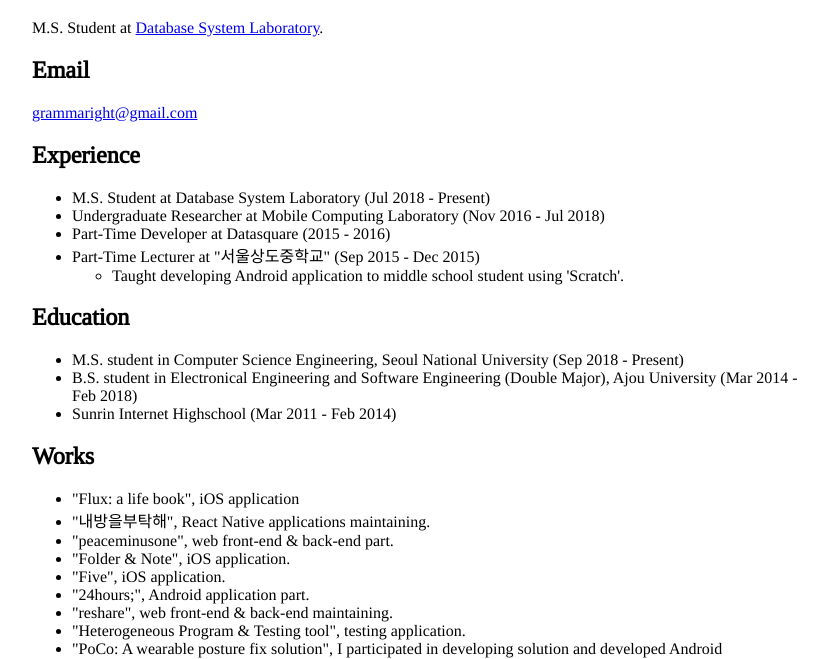
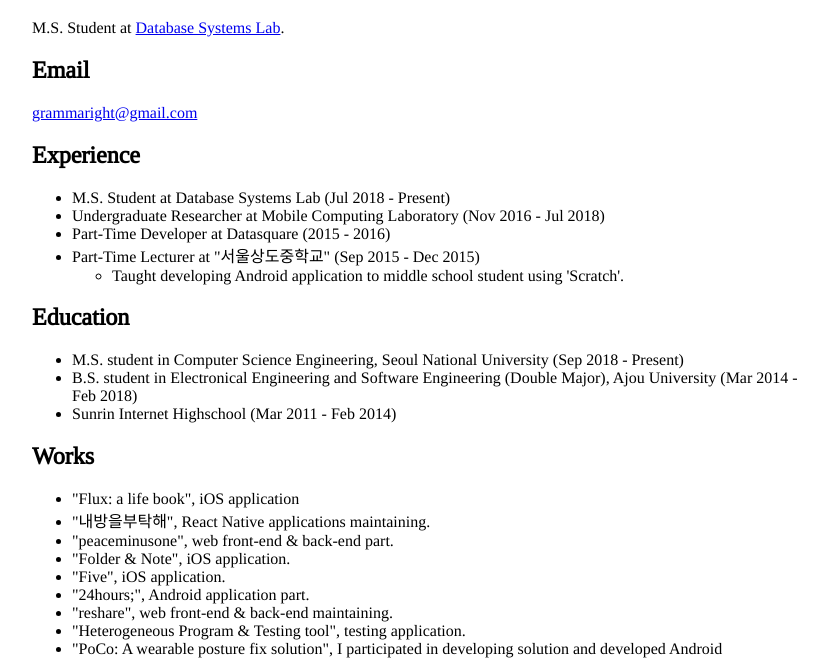
Before and after one commit to grammaright/kyoseung.debug.sexy, a plain HTML site: page index.html in a window 1280 px wide. Shown: the part 70-729 px from the top of the page, without its empty margins (224-1043 px from the left). Drawn offline with Linux system fonts and the light colour scheme.

Commit message:
lab 오타 수정, README.md 추가

```diff
--- a/index.html
+++ b/index.html
@@ -10,7 +10,7 @@
     <body>
         <div class="container">
             <h1>Kyoseung Koo (<span lang="ko">구교승</span>)</h1>
-            M.S. Student at <a href="http://dbs.snu.ac.kr" target="_blank">Database System Laboratory</a>.<br>
+            M.S. Student at <a href="http://dbs.snu.ac.kr" target="_blank">Database Systems Lab</a>.<br>
             <div>
                 <h2>Email</h2>
                 <a href="mailto:grammaright@gmail.com" target="_blank">grammaright@gmail.com</a>
@@ -18,7 +18,7 @@
             <div>
                 <h2>Experience</h2>
                 <ul>
-                    <li>M.S. Student at Database System Laboratory (Jul 2018 - Present)</li>
+                    <li>M.S. Student at Database Systems Lab (Jul 2018 - Present)</li>
                     <li>Undergraduate Researcher at Mobile Computing Laboratory (Nov 2016 - Jul 2018)</li>
                     <li>Part-Time Developer at Datasquare (2015 - 2016)</li>
                     <li>
```
Also changed, not shown: 1 other file.
